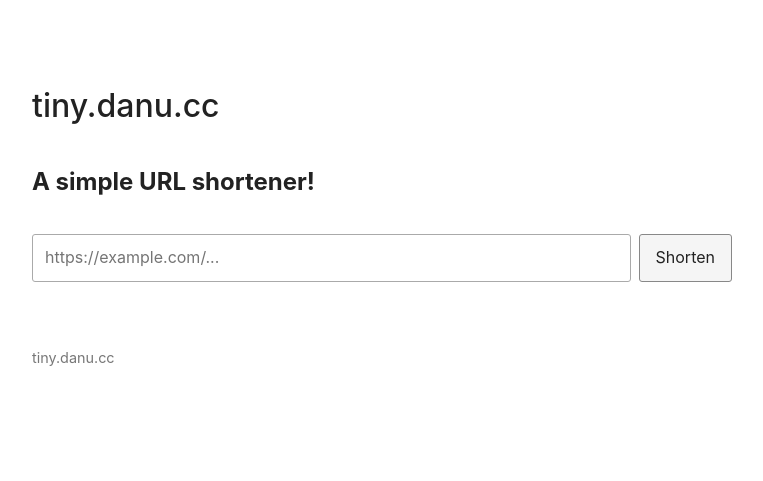
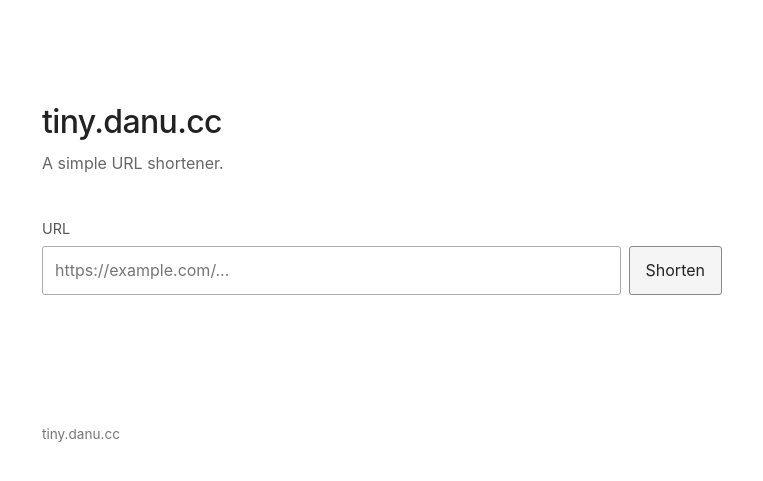
Before and after one commit to elementalbasis/tiny.danu.cc, a Jekyll site: the page built from index.md, in a window 1280 px wide. Shown: the top 481 px of the page, without its empty margins (258-1021 px from the left). Built offline with Jekyll 4.4.1, drawn with Linux system fonts in a browser that asks for light colours.

Commit message:
Tweaked the style of the website.

```diff
--- a/assets/style.css
+++ b/assets/style.css
@@ -12,28 +12,36 @@ body {
 }
 
 main {
-    width: min(90%, 700px);
-    margin: 5rem auto;
+    width: min(90%, 680px);
+    margin: 6rem auto;
 }
 
 h1 {
-    margin: 0 0 2rem;
+    margin: 0 0 0.25rem;
     font-size: 2rem;
     font-weight: 500;
+    letter-spacing: -0.02em;
 }
 
-p {
-    margin: 1rem 0;
-}
-
-a {
-    color: #0645ad;
+.intro {
+    margin: 0 0 2.5rem;
+    color: #666;
 }
 
 form {
+    margin: 0;
+}
+
+label {
+    display: block;
+    margin-bottom: 0.4rem;
+    font-size: 0.9rem;
+    color: #555;
+}
+
+.form-row {
     display: flex;
     gap: 0.5rem;
-    margin: 2rem 0;
 }
 
 input[type="url"] {
@@ -42,7 +50,15 @@ input[type="url"] {
     padding: 0.65rem 0.75rem;
     border: 1px solid #aaa;
     border-radius: 3px;
+    background: #fff;
+    color: #222;
     font: inherit;
+    box-sizing: border-box;
+}
+
+input[type="url"]:focus {
+    outline: none;
+    border-color: #555;
 }
 
 button {
@@ -53,6 +69,7 @@ button {
     color: #222;
     font: inherit;
     cursor: pointer;
+    white-space: nowrap;
 }
 
 button:hover {
@@ -61,14 +78,46 @@ button:hover {
 
 #result {
     margin-top: 1.5rem;
+    min-height: 1.6em;
+}
+
+#result a {
+    color: #0645ad;
 }
 
 .error {
     color: #a00;
 }
 
+.success {
+    color: #222;
+}
+
 footer {
-    margin-top: 4rem;
+    margin-top: 5rem;
     color: #777;
-    font-size: 0.9rem;
+    font-size: 0.85rem;
 }
+
+footer a {
+    color: inherit;
+    text-decoration: none;
+}
+
+footer a:hover {
+    text-decoration: underline;
+}
+
+@media (max-width: 500px) {
+    main {
+        margin-top: 3rem;
+    }
+
+    .form-row {
+        flex-direction: column;
+    }
+
+    button {
+        align-self: flex-start;
+    }
+}
--- a/index.md
+++ b/index.md
@@ -5,22 +5,27 @@ title: Shorten a URL
 
 # tiny.danu.cc
 
-## A simple URL shortener!
+<p class="intro">A simple URL shortener.</p>
 
 <form id="shorten-form">
-    <input
-        id="url"
-        type="url"
-        placeholder="https://example.com/..."
-        required
-    >
-    <button type="submit">Shorten</button>
+    <label for="url">URL</label>
+    <div class="form-row">
+        <input
+            id="url"
+            name="url"
+            type="url"
+            placeholder="https://example.com/..."
+            autocomplete="url"
+            required
+        >
+        <button type="submit">Shorten</button>
+    </div>
 </form>
 
-<div id="result"></div>
+<div id="result" aria-live="polite"></div>
 
 <footer>
-    tiny.danu.cc
+    <a href="https://tiny.danu.cc">tiny.danu.cc</a>
 </footer>
 
 <script>
@@ -31,6 +36,13 @@ const result = document.getElementById("result");
 form.addEventListener("submit", async (event) => {
     event.preventDefault();
 
+    const url = input.value.trim();
+
+    if (!url) {
+        return;
+    }
+
+    result.className = "";
     result.textContent = "Shortening…";
 
     try {
@@ -39,9 +51,7 @@ form.addEventListener("submit", async (event) => {
             headers: {
                 "Content-Type": "application/json"
             },
-            body: JSON.stringify({
-                url: input.value
-            })
+            body: JSON.stringify({ url })
         });
 
         const data = await response.json();
@@ -58,8 +69,8 @@ form.addEventListener("submit", async (event) => {
 
         result.appendChild(link);
     } catch (error) {
-        result.innerHTML =
-            `<span class="error">${error.message}</span>`;
+        result.className = "error";
+        result.textContent = error.message;
     }
 });
 </script>
```
Also changed, not shown: other parts of index.md (+1 -0 lines).
